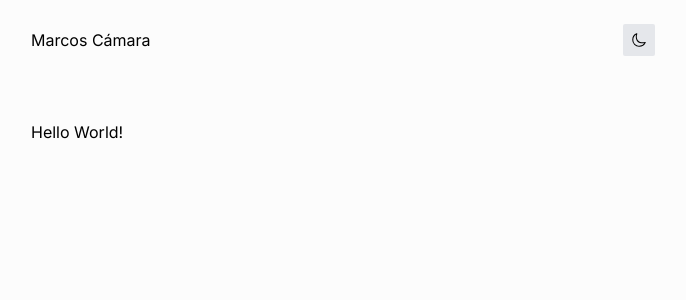
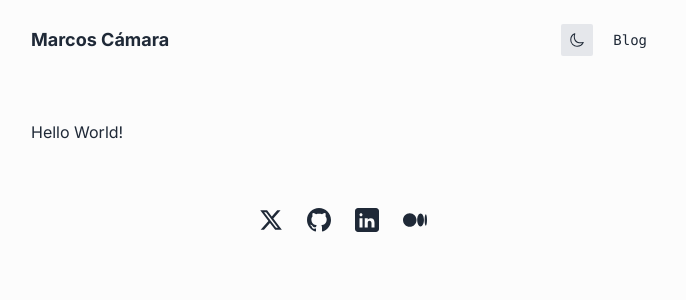
Before and after one commit to MarcosCamara01/portfolio-v3, a Next.js app: page / in a window 1280 px wide. Shown: the top 300 px of the page, without its empty margins (297-983 px from the left). Built offline with nearby package versions, Linux system fonts and the light colour scheme.

Commit message:
footer logo and links

```diff
--- a/src/app/(posts)/2024/this-is-a-example/page.mdx
+++ b/src/app/(posts)/2024/this-is-a-example/page.mdx
@@ -8,7 +8,7 @@ export const metadata = {
   }
 }
 
-Part of an article by Gillermo Rauch [(@rauchg)](https://twitter.com/rauchg)
+Part of an article by Guillermo Rauch [(@rauchg)](https://twitter.com/rauchg)
 
 This is a writeup based on a presentation I gave at BrazilJS in August 2014. It builds on some of the ideas I've been [blogging](https://cloudup.com/blog/the-need-for-speed) [about](https://cloudup.com/blog/introducing-mydb) recently related mostly to UX and performance.
 
--- a/src/app/globals.css
+++ b/src/app/globals.css
@@ -7,7 +7,7 @@
     --background: #fcfcfc;
     --foreground: #E5E7EB;
 
-    --text-primary: #000;
+    --text-primary: #1F2937;
     --text-secondary: #76ABAE;
   }
 
@@ -15,7 +15,7 @@
     --background: #222831;
     --foreground: #31363F;
 
-    --text-primary: #EEEEEE;
+    --text-primary: #F3F4F6;
     --text-secondary: #76ABAE;
   }
 }
--- a/src/app/layout.tsx
+++ b/src/app/layout.tsx
@@ -4,6 +4,7 @@ import Header from "@/components/common/header";
 import { ThemeProvider } from "@/components/theme/theme-provider";
 
 import "./globals.css";
+import Footer from "@/components/common/footer";
 
 const inter = Inter({ subsets: ["latin"] });
 
@@ -31,7 +32,10 @@ export default function RootLayout({
         >
           <main className="p-6 pt-3 md:pt-6 min-h-screen">
             <Header />
+
             {children}
+
+            <Footer />
           </main>
         </ThemeProvider>
       </body>
--- /dev/null
+++ b/src/components/common/footer.tsx
@@ -0,0 +1,86 @@
+import React from 'react'
+
+const Footer = () => (
+    <footer className='mt-8 md:mt-16 dark:text-gray-100'>
+        <ul className='flex items-center justify-center gap-6'>
+            <li><a href="https://twitter.com/marcoscamara01"><TwitterIcon /></a></li>
+            <li><a href="https://github.com/MarcosCamara01"><GitHubIcon /></a></li>
+            <li><a href="https://www.linkedin.com/in/marcospenelascamara"><LinkedInIcon /></a></li>
+            <li><a href="https://medium.com/@marcoscamara"><MediumIcon /></a></li>
+        </ul>
+    </footer>
+)
+
+const TwitterIcon = () => (
+    <svg
+        stroke="currentColor"
+        fill="currentColor"
+        strokeWidth="0"
+        height="24"
+        width="24"
+        viewBox="0 0 512 512"
+        xmlns="http://www.w3.org/2000/svg"
+    >
+        <path d="M389.2 48h70.6L305.6 224.2 487 464H345L233.7 318.6 106.5 464H35.8L200.7 275.5 26.8 48H172.4L272.9 180.9 389.2 48zM364.4 421.8h39.1L151.1 88h-42L364.4 421.8z"></path>
+    </svg>
+);
+
+const GitHubIcon = () => (
+    <svg
+        data-testid="geist-icon"
+        height="24"
+        strokeLinejoin="round"
+        viewBox="0 0 16 16"
+        width="24"
+        style={{ color: 'currentColor' }}
+    >
+        <g clipPath="url(#clip0_872_3147)">
+            <path
+                fillRule="evenodd"
+                clipRule="evenodd"
+                d="M8 0C3.58 0 0 3.57879 0 7.99729C0 11.5361 2.29 14.5251 5.47 15.5847C5.87 15.6547 6.02 15.4148 6.02 15.2049C6.02 15.0149 6.01 14.3851 6.01 13.7154C4 14.0852 3.48 13.2255 3.32 12.7757C3.23 12.5458 2.84 11.836 2.5 11.6461C2.22 11.4961 1.82 11.1262 2.49 11.1162C3.12 11.1062 3.57 11.696 3.72 11.936C4.44 13.1455 5.59 12.8057 6.05 12.5957C6.12 12.0759 6.33 11.726 6.56 11.5261C4.78 11.3262 2.92 10.6364 2.92 7.57743C2.92 6.70773 3.23 5.98797 3.74 5.42816C3.66 5.22823 3.38 4.40851 3.82 3.30888C3.82 3.30888 4.49 3.09895 6.02 4.1286C6.66 3.94866 7.34 3.85869 8.02 3.85869C8.7 3.85869 9.38 3.94866 10.02 4.1286C11.55 3.08895 12.22 3.30888 12.22 3.30888C12.66 4.40851 12.38 5.22823 12.3 5.42816C12.81 5.98797 13.12 6.69773 13.12 7.57743C13.12 10.6464 11.25 11.3262 9.47 11.5261C9.76 11.776 10.01 12.2558 10.01 13.0056C10.01 14.0752 10 14.9349 10 15.2049C10 15.4148 10.15 15.6647 10.55 15.5847C12.1381 15.0488 13.5182 14.0284 14.4958 12.6673C15.4735 11.3062 15.9996 9.67293 16 7.99729C16 3.57879 12.42 0 8 0Z"
+                fill="currentColor"
+            ></path>
+        </g>
+        <defs>
+            <clipPath id="clip0_872_3147">
+                <rect width="16" height="16" fill="white"></rect>
+            </clipPath>
+        </defs>
+    </svg>
+);
+
+const LinkedInIcon = () => (
+    <svg
+        data-testid="geist-icon"
+        height="24"
+        strokeLinejoin="round"
+        viewBox="0 0 16 16"
+        width="24"
+        style={{ color: 'currentColor' }}
+    >
+        <path
+            id="Subtract"
+            fillRule="evenodd"
+            clipRule="evenodd"
+            d="M2 0C0.895431 0 0 0.895431 0 2V14C0 15.1046 0.895431 16 2 16H14C15.1046 16 16 15.1046 16 14V2C16 0.895431 15.1046 0 14 0H2ZM5 6.75V13H3V6.75H5ZM5 4.50008C5 5.05554 4.61409 5.5 3.99408 5.5H3.98249C3.38582 5.5 3 5.05554 3 4.50008C3 3.93213 3.39765 3.5 4.00584 3.5C4.61409 3.5 4.98845 3.93213 5 4.50008ZM8.5 13H6.5C6.5 13 6.53178 7.43224 6.50007 6.75H8.5V7.78371C8.5 7.78371 9 6.75 10.5 6.75C12 6.75 13 7.59782 13 9.83107V13H11V10.1103C11 10.1103 11 8.46616 9.7361 8.46616C8.4722 8.46616 8.5 9.93972 8.5 9.93972V13Z"
+            fill="currentColor"
+        ></path>
+    </svg>
+);
+
+const MediumIcon = () => (
+    <svg
+        stroke="currentColor"
+        fill="currentColor"
+        strokeWidth="0"
+        viewBox="0 0 640 512"
+        height="24"
+        width="24"
+        xmlns="http://www.w3.org/2000/svg"
+    >
+        <path d="M180.5,74.262C80.813,74.262,0,155.633,0,256S80.819,437.738,180.5,437.738,361,356.373,361,256,280.191,74.262,180.5,74.262Zm288.25,10.646c-49.845,0-90.245,76.619-90.245,171.095s40.406,171.1,90.251,171.1,90.251-76.619,90.251-171.1H559C559,161.5,518.6,84.908,468.752,84.908Zm139.506,17.821c-17.526,0-31.735,68.628-31.735,153.274s14.2,153.274,31.735,153.274S640,340.631,640,256C640,171.351,625.785,102.729,608.258,102.729Z"></path>
+    </svg>
+);
+
+export default Footer
--- a/src/components/common/header.tsx
+++ b/src/components/common/header.tsx
@@ -1,13 +1,16 @@
 import React from 'react'
 import { ThemeToggle } from '../theme/theme-toggle'
+import { Logo } from './logo'
+import Links from './links'
 
 const Header = () => {
     return (
         <header className='flex mb-8 md:mb-16 items-center'>
-            Marcos Cámara
+            <Logo />
 
-            <nav className="font-mono text-xs grow justify-end items-center flex gap-1 md:gap-3">
+            <nav className="font-mono text-sm grow justify-end items-center flex gap-3 md:gap-5">
                 <ThemeToggle />
+                <Links />
             </nav>
         </header>
     )
--- /dev/null
+++ b/src/components/common/links.tsx
@@ -0,0 +1,30 @@
+"use client";
+
+import { usePathname } from "next/navigation";
+import Link from "next/link";
+
+const Links = () => {
+    const pathname = usePathname();
+
+    return (
+        <span>
+            {pathname === "/" ? (
+                <Link
+                    href="/blog"
+                    className="hover:bg-foreground p-2 rounded-sm -ml-2 transition-[background-color]"
+                >
+                    Blog
+                </Link>
+            ) : (
+                <Link
+                    href="/"
+                    className="hover:bg-foreground p-2 rounded-sm -ml-2 transition-[background-color]"
+                >
+                    Portfolio
+                </Link>
+            )}
+        </span>
+    )
+}
+
+export default Links
--- /dev/null
+++ b/src/components/common/logo.tsx
@@ -0,0 +1,22 @@
+"use client";
+
+import { usePathname } from "next/navigation";
+import Link from "next/link";
+
+export function Logo() {
+  const pathname = usePathname();
+  return (
+    <span className="text-md md:text-lg whitespace-nowrap font-bold">
+      {pathname === "/" ? (
+        <span className="cursor-default pr-2">Marcos Cámara</span>
+      ) : (
+        <Link
+          href="/"
+          className="hover:bg-foreground p-2 rounded-sm -ml-2 transition-[background-color]"
+        >
+          Marcos Cámara
+        </Link>
+      )}
+    </span>
+  );
+}
--- a/src/components/posts/blockquote.tsx
+++ b/src/components/posts/blockquote.tsx
@@ -1,5 +1,3 @@
-import type { ReactNode } from "react";
-
 export function Blockquote({ children }: { children: React.ReactNode }) {
   return (
     <blockquote className="my-5 text-gray-500 pl-3 border-l-4 dark:border-gray-600 dark:text-gray-400">
--- a/src/components/posts/callout.tsx
+++ b/src/components/posts/callout.tsx
@@ -1,6 +1,22 @@
 export const Callout = ({ emoji = null, text = null, children }: any) => (
-  <div className="bg-gray-200 dark:bg-foreground dark:text-gray-300 rounded flex items-start p-3 my-6 text-base">
-    <span className="block w-6 text-center mr-2 scale-[1.2]">{emoji}</span>
+  <div className="bg-gray-200 dark:bg-foreground dark:text-gray-300 rounded flex items-start p-3 my-6 text-base gap-2">
+    <span className="block w-6 text-center">
+      <RayIcon />
+    </span>
     <span className="block grow">{text ?? children}</span>
   </div>
 );
+
+const RayIcon = () => (
+  <svg
+    stroke="currentColor"
+    fill="currentColor"
+    strokeWidth="0"
+    height="26"
+    width="26"
+    viewBox="0 0 256 256"
+    xmlns="http://www.w3.org/2000/svg"
+  >
+    <path d="M213.85,125.46l-112,120a8,8,0,0,1-13.69-7l14.66-73.33L45.19,143.49a8,8,0,0,1-3-13l112-120a8,8,0,0,1,13.69,7L153.18,90.9l57.63,21.61a8,8,0,0,1,3,12.95Z"></path>
+  </svg>
+);
--- a/src/components/posts/snippet.tsx
+++ b/src/components/posts/snippet.tsx
@@ -6,9 +6,7 @@ export const Snippet = ({ children, scroll = true, caption = null }: any) => (
       className={`
       p-4
       text-sm
-      bg-gray-800 text-white
-      dark:bg-foreground dark:text-gray-300
-
+      bg-foreground
       ${
         scroll
           ? "overflow-scroll"
```
